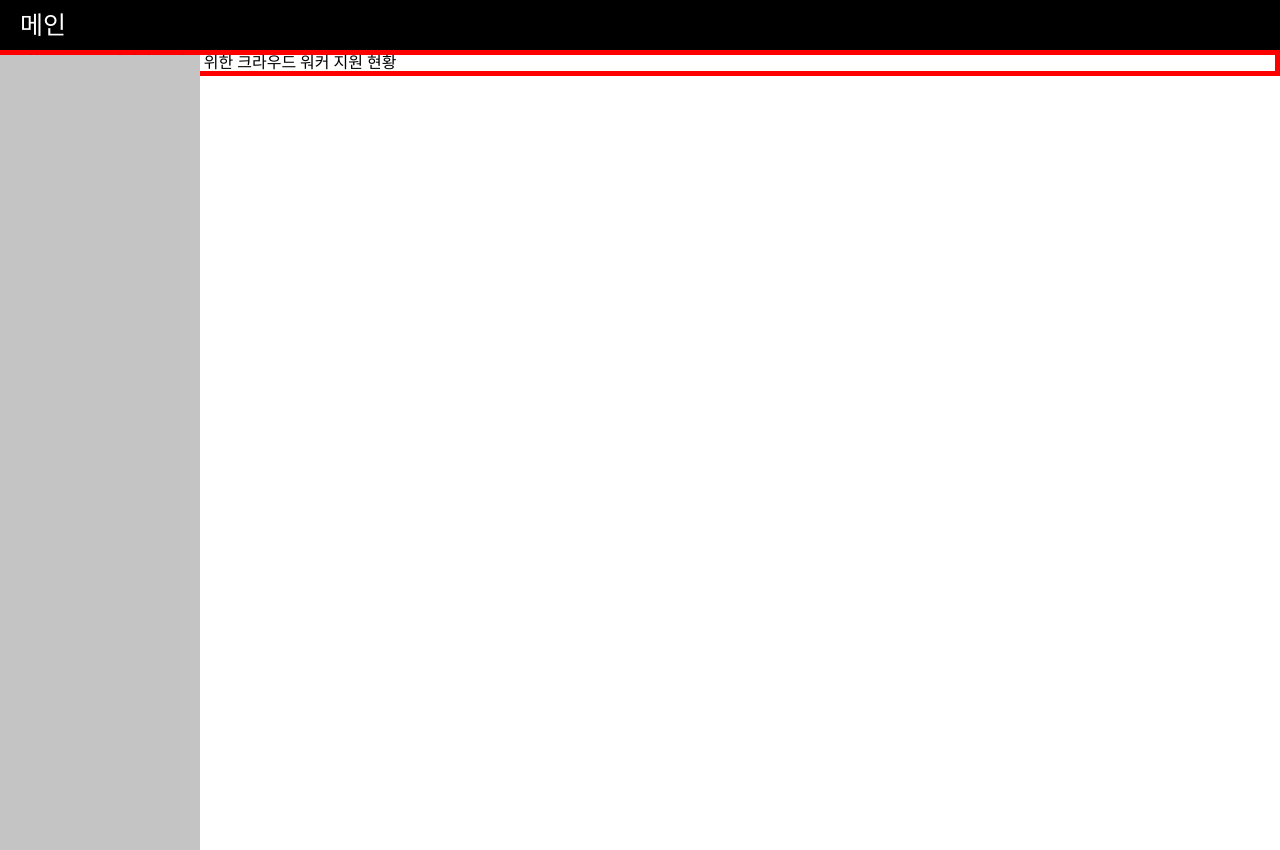
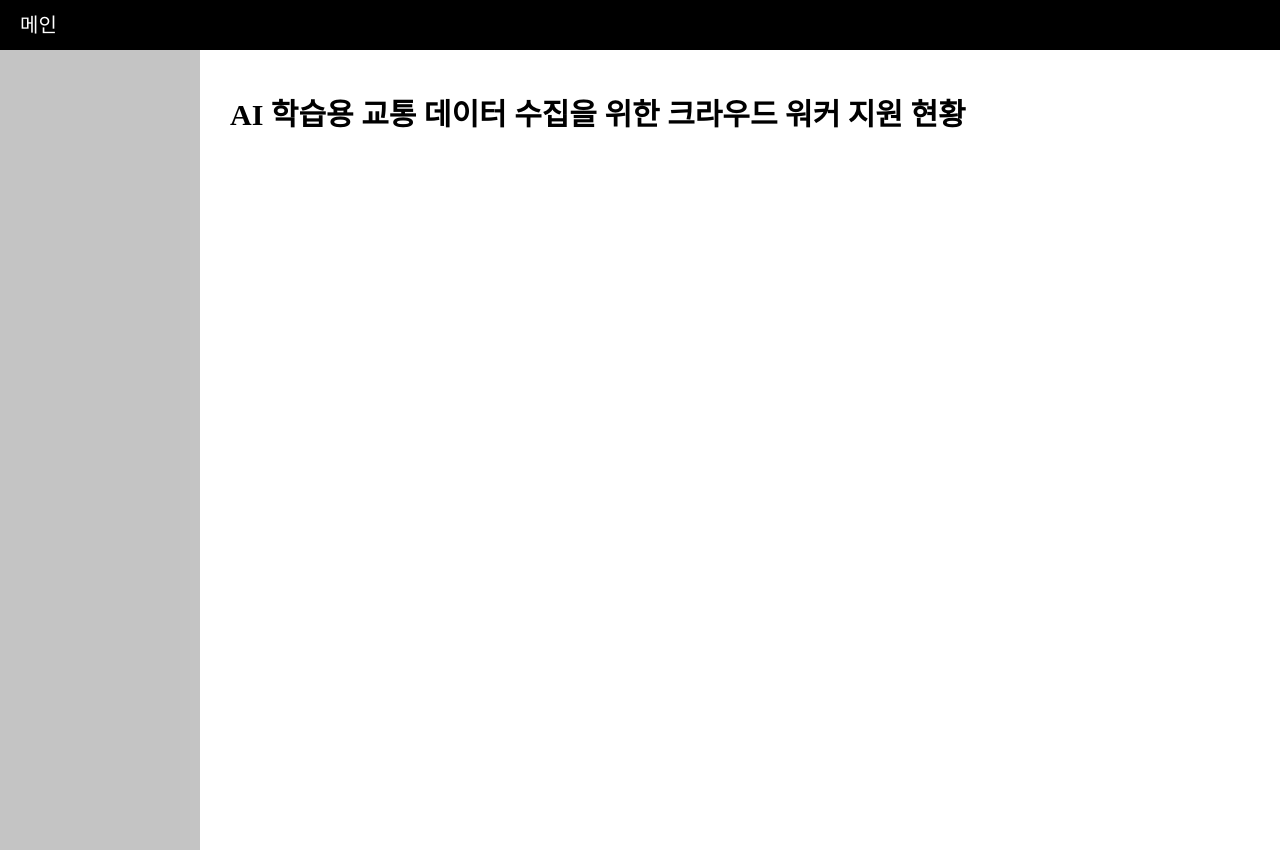
Before and after one commit to ymStudyLog/snplab-admin-ym, a React (Create React App) app: page /admin in a window 1280 px wide. Before the commit the page ends 800 px from the top, so only its background shows below. Built offline with nearby package versions, Linux system fonts and the light colour scheme.

Commit message:
feat #18 : Title까지 구현

```diff
--- a/src/components/modal/Region.tsx
+++ b/src/components/modal/Region.tsx
@@ -24,7 +24,7 @@ const Region = ({ setShowRegionModal }: any) => {
     //if (region.siDo === siDo) return;
     setRegion((prevRegion) => ({ ...prevRegion, siDo }));
     console.log(regionData);
-    setSiGuGun(Object.values(regionData)[index]);
+    //setSiGuGun(Object.values(regionData)[index]);
     //console.log(region);
   };
 
--- a/src/pages/Admin.tsx
+++ b/src/pages/Admin.tsx
@@ -12,24 +12,30 @@ const Admin = (props: Props) => {
   console.log(search);
 
   return (
-    <AdminContainer>
+    // <AdminContainer>
+    <>
       <Header>메인</Header>
       <ContentsContainer>
         <Sidebar />
         <Contents>
           <Title>AI 학습용 교통 데이터 수집을 위한 크라우드 워커 지원 현황</Title>
+          {/* <SearchCSVContainer>
+            <Search />
+
+          </SearchCSVContainer> */}
         </Contents>
       </ContentsContainer>
-    </AdminContainer>
+    </>
+    // </AdminContainer>
   );
 };
 
 export default Admin;
 
-const AdminContainer = styled.div`
-  //width: 100%;
-  //height: 1200px;
-`;
+// const AdminContainer = styled.div`
+//   width: 100%;
+//   height: 1200px;
+// `;
 
 const Header = styled.nav`
   width: 100%;
@@ -38,28 +44,36 @@ const Header = styled.nav`
   color: var(--color-white);
   display: flex;
   align-items: center;
-  font-size: 25px;
+  font-size: 20px;
   padding-left: 20px;
 `;
 
 const ContentsContainer = styled.div`
   display: flex;
-  border: 5px solid red;
+  width: 100%;
+  height: 100vh;
 `;
 
 const Sidebar = styled.div`
-  position: fixed;
-  justify-content: flex-start;
-  z-index: 999;
-  width: 200px;
+  position: relative;
+  flex: 1;
+  min-width: 200px;
   height: 100%;
   background: var(--color-gray);
-  //top: 0;
-  left: 0;
 `;
 
-const Contents = styled.div``;
+const Contents = styled.div`
+  position: relative;
+  flex: 9;
+  width: 100%;
+  height: 100%;
+  //display: flex;
+`;
 
 const Title = styled.div`
-  z-index: 990;
+  //justify-content: flex-start;
+  margin-top: 50px;
+  margin-left: 30px;
+  font-size: 30px;
+  font-weight: bold;
 `;
```
